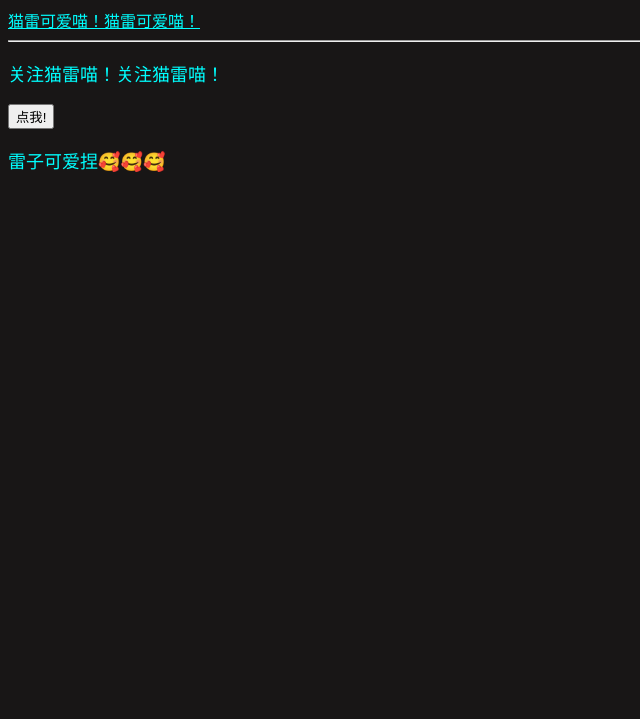
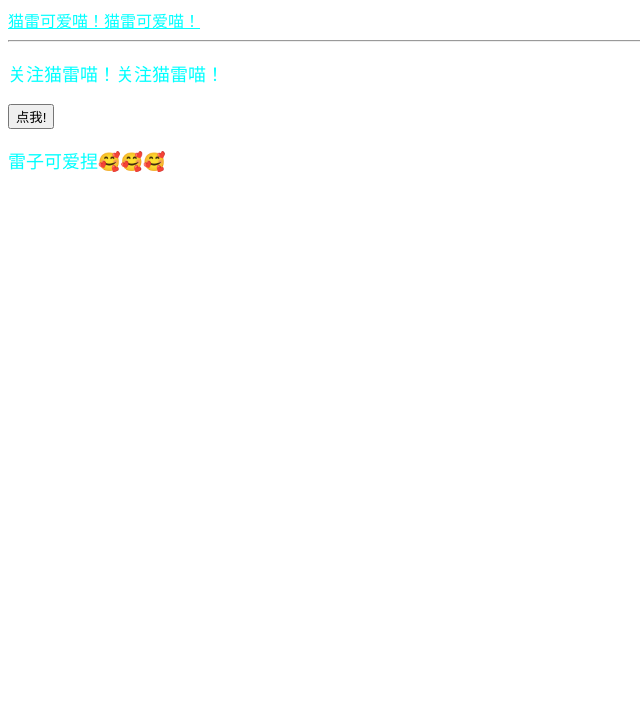
Before and after one commit to AceNyanner/AceNyanner.github.io, a plain HTML site: page index.html in a window 1280 px wide. Shown: the part 81-800 px from the top of the page, without its empty margins (0-640 px from the left). Drawn offline with Linux system fonts and the light colour scheme.

Commit message:
Update index.html

```diff
--- a/index.html
+++ b/index.html
@@ -1,7 +1,7 @@
 <!DOCTYPE html>
 <html>
     <style>
-        body{background-color: rgb(24, 22, 22);}
+        body{background-color: rgb(255, 255, 255);}
         h1{color: cyan;}
         p{color: cyan;font-size: large;}
         a{color: cyan;}
```
